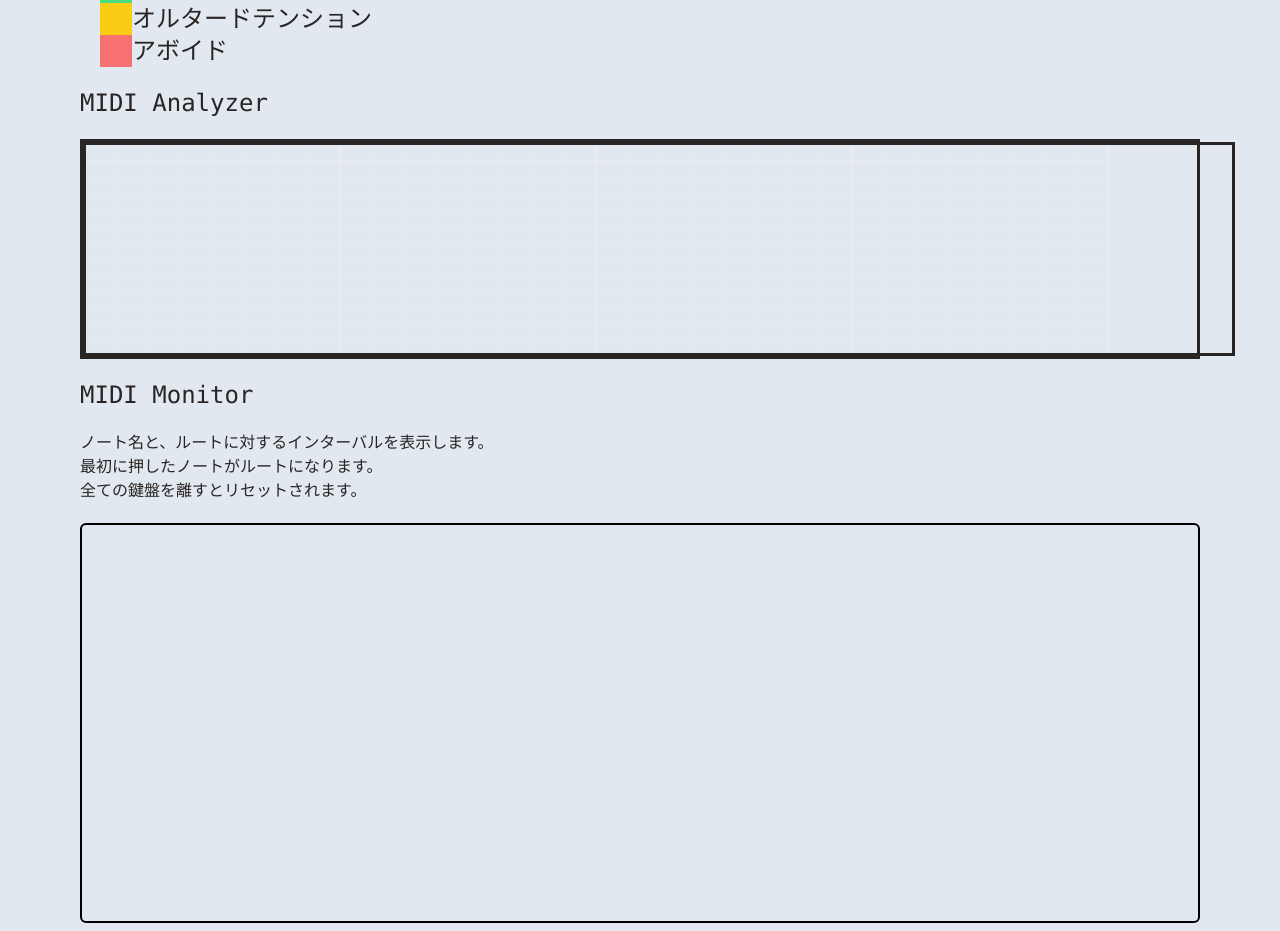
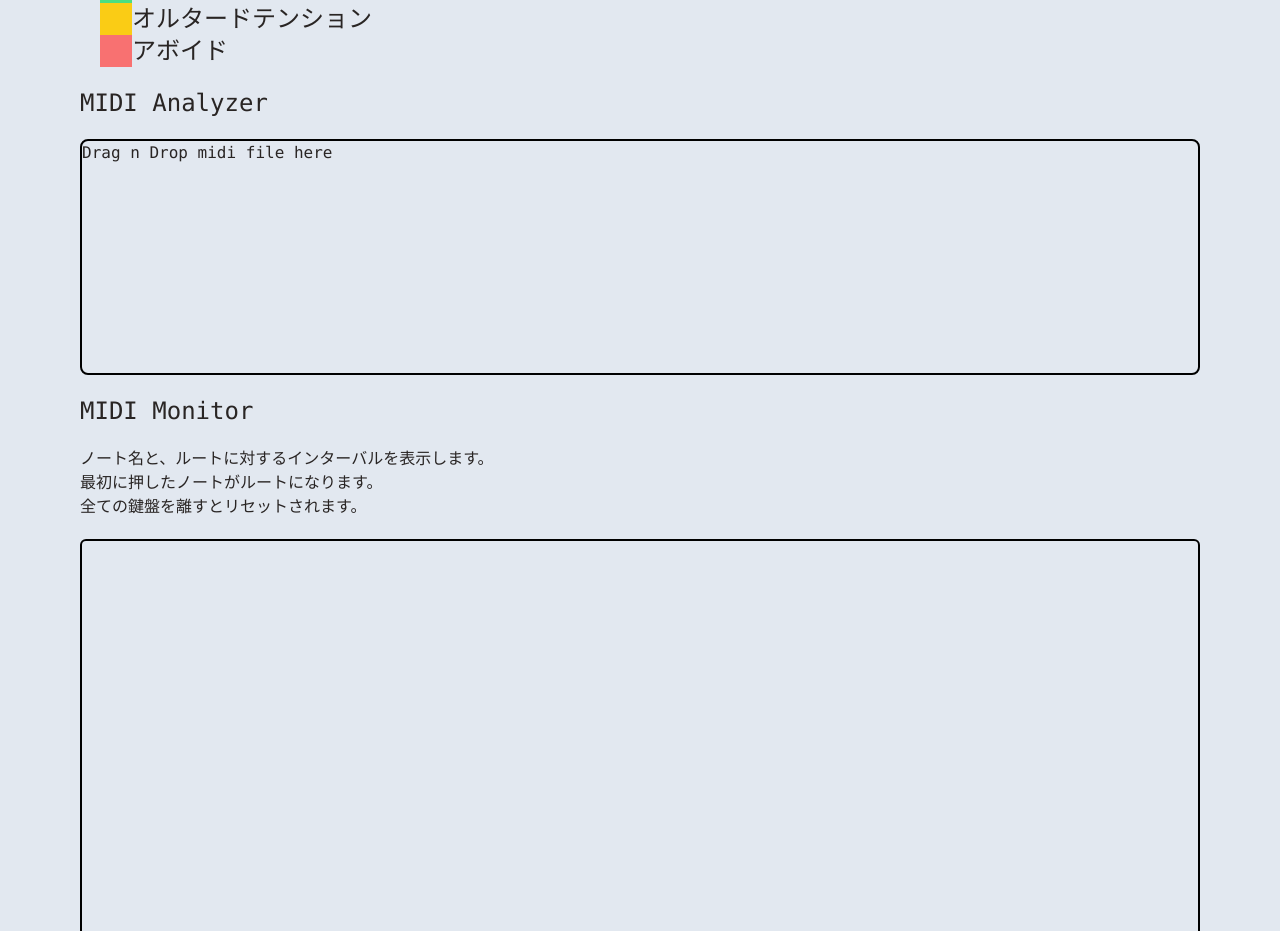
Before and after one commit to mmdev110/music_tools_frontend, a React (Create React App) app: page /edit/new in a window 1280 px wide. Shown: the part 2140-3071 px from the top of the page. Built offline with nearby package versions, Linux system fonts and the light colour scheme.

Commit message:
more edit page fix

```diff
--- a/src/Components/MidiMonitor.tsx
+++ b/src/Components/MidiMonitor.tsx
@@ -26,7 +26,7 @@ const MidiMonitor = () => {
             //console.log(event.port.manufacturer)
         })
         access.inputs.forEach((input, key) => {
-            console.log(input.name)
+            //console.log(input.name)
             input.addEventListener('midimessage', handleInput)
         })
     }
--- a/src/Components/Modes.tsx
+++ b/src/Components/Modes.tsx
@@ -1,6 +1,6 @@
 import React, { useState, useEffect } from 'react'
 import * as Constants from '../Constants'
-import { TERMS } from '../Constants'
+import { TERMS, NoteColors } from 'Constants'
 import * as Utils from '../utils'
 import * as Types from '../types'
 
@@ -38,12 +38,12 @@ const Modes = (props: Props) => {
                     //console.log(index)
                     //console.log(mode)
                     if (mode.chordTones.includes(index))
-                        style = Colors.ChordTone
-                    if (mode.avoids.includes(index)) style = Colors.Avoid
+                        style = NoteColors.ChordTone
+                    if (mode.avoids.includes(index)) style = NoteColors.Avoid
                     if (mode.naturalTensions.includes(index))
-                        style = Colors.NaturalTension
+                        style = NoteColors.NaturalTension
                     if (mode.alteredTensions.includes(index))
-                        style = Colors.AlteredTension
+                        style = NoteColors.AlteredTension
                 }
                 return { style: style, value: elem.flat }
             })
@@ -127,33 +127,28 @@ const Modes = (props: Props) => {
             {/*凡例*/}
             <div className="ml-5 mt-5 flex flex-col">
                 <div className="flex">
-                    <div className={Colors.ChordTone + ' px-4'}></div>
+                    <div className={NoteColors.ChordTone + ' px-4'}></div>
                     <div>コードトーン</div>
                 </div>
                 <div className="flex">
-                    <div className={Colors.NaturalTension + ' px-4'}></div>
+                    <div className={NoteColors.NaturalTension + ' px-4'}></div>
                     <div>ナチュラルテンション</div>
                 </div>
 
                 <div className="flex">
-                    <div className={Colors.AlteredTension + ' px-4'}></div>
+                    <div className={NoteColors.AlteredTension + ' px-4'}></div>
 
                     <div>オルタードテンション</div>
                 </div>
                 <div className="flex">
-                    <div className={Colors.Avoid + ' px-4'}></div>
+                    <div className={NoteColors.Avoid + ' px-4'}></div>
                     <div>アボイド</div>
                 </div>
             </div>
         </div>
     )
 }
-const Colors = {
-    ChordTone: 'bg-sky-400',
-    Avoid: 'bg-red-400',
-    NaturalTension: 'bg-green-400',
-    AlteredTension: 'bg-yellow-400',
-}
+
 type CellProps = {
     style?: string
     onClick?: Function
--- a/src/Components/SequenceAnalyzer.tsx
+++ b/src/Components/SequenceAnalyzer.tsx
@@ -1,6 +1,6 @@
 import React, { useState, useEffect } from 'react'
 import * as Constants from '../Constants'
-import { TERMS } from '../Constants'
+import { TERMS, NoteColors } from '../Constants'
 import * as Utils from '../utils'
 import * as Types from '../types'
 import { SequencerNote, SequencerSetting } from '../types'
@@ -162,32 +162,19 @@ const SequenceAnalyzer = ({
         onMidiNoteClick(indexes)
     }
     return (
-        <div className="Sequencer-Analyzer">
+        <div className="">
             <div className="DropZone">
                 <Dropzone noClick={true} onDrop={processFiles}>
                     {({ getRootProps, getInputProps }) => (
                         <section>
-                            <div
-                                style={{ border: 'solid' }}
-                                {...getRootProps()}
-                            >
+                            <div style={{}} {...getRootProps()}>
                                 <input {...getInputProps()} />
-                                <div
-                                    style={{
-                                        width: '90vw',
-                                        overflowX: 'auto',
-                                        border: 'solid',
-                                    }}
-                                >
-                                    {fileName && <div>{fileName}</div>}
-                                    {/*}
-                <RootForm
-                    form={rootForm}
-                    scaleForm={scaleForm}
-                    onChange={rootFormOnChange}
-                    setting={setting}
-                />
-                    {*/}
+                                <div className="rounded-lg border-2 border-black">
+                                    <div>
+                                        {fileName
+                                            ? fileName
+                                            : 'Drag n Drop midi file here'}
+                                    </div>
                                     <Sequencer
                                         setting={setting}
                                         notes={notes}
@@ -253,12 +240,13 @@ const analyzeNotes = (notes: SequencerNote[], scaleForm: Types.ScaleForm) => {
                 //console.log('pitch = ', note.pitch)
                 //console.log({ indexInMode })
                 if (mode.chordTones.includes(indexInMode))
-                    note.style = 'Chord-Tone'
-                if (mode.avoids.includes(indexInMode)) note.style = 'Avoid'
+                    note.style = NoteColors.ChordTone
+                if (mode.avoids.includes(indexInMode))
+                    note.style = NoteColors.Avoid
                 if (mode.naturalTensions.includes(indexInMode))
-                    note.style = 'Natural-Tension'
+                    note.style = NoteColors.NaturalTension
                 if (mode.alteredTensions.includes(indexInMode))
-                    note.style = 'Altered-Tension'
+                    note.style = NoteColors.AlteredTension
             }
         }
 
--- a/src/Components/Sequencer.tsx
+++ b/src/Components/Sequencer.tsx
@@ -6,7 +6,6 @@ import { SequencerNote, SequencerSetting } from '../types'
 import { Midi } from '@tonejs/midi'
 import Dropzone from 'react-dropzone'
 import MidiTypes from '@tonejs/midi/dist/Note'
-import { isPropertySignature } from 'typescript'
 
 type Props = {
     notes: SequencerNote[]
@@ -25,13 +24,14 @@ type NotesInfo = {
     onClick: (index: number) => void
 }
 const FixedSequencerStyle: React.CSSProperties = {
-    backgroundColor: '',
+    //backgroundColor: '',
     backgroundImage: `
-    linear-gradient(0deg, transparent calc(100% - 3px), #f0f0f040 calc(100% - 3px)),
-    linear-gradient(90deg,transparent calc(100% - 3px), #f0f0f040 calc(100% - 3px)),
-    linear-gradient(0deg, transparent calc(100% - 1px), #f0f0f040 calc(100% - 1px)),
-    linear-gradient(90deg, transparent calc(100% - 1px), #f0f0f040 calc(100% - 1px))
+    linear-gradient(0deg, transparent calc(100% - 3px), ##5c5c5c40 calc(100% - 3px)),
+    linear-gradient(90deg,transparent calc(100% - 3px), ##5c5c5c40 calc(100% - 3px)),
+    linear-gradient(0deg, transparent calc(100% - 1px), ##5c5c5c40 calc(100% - 1px)),
+    linear-gradient(90deg, transparent calc(100% - 1px), ##5c5c5c40 calc(100% - 1px))
     `,
+
     backgroundSize: `
     ${pixelWidth}px ${pixelHeight * 12}px,
     ${pixelWidth * 8}px ${pixelHeight}px,
@@ -39,7 +39,6 @@ const FixedSequencerStyle: React.CSSProperties = {
     ${pixelWidth}px ${pixelHeight}px`,
     backgroundRepeat: 'repeat',
     backgroundPosition: 'bottom left',
-
     display: 'block',
     position: 'relative',
 }
@@ -77,7 +76,7 @@ const Sequencer = (props: Props) => {
         const sequencerStyle: React.CSSProperties = generateSequencerStyle(
             props.setting
         )
-        //console.log(props.setting)
+        console.log(sequencerStyle)
         return <div style={sequencerStyle}>{renderNotes()}</div>
     }
     const generateSequencerStyle = (
@@ -107,7 +106,7 @@ const Sequencer = (props: Props) => {
         })
     }
 
-    return <div className="Sequencer">{renderSequencer()}</div>
+    return renderSequencer()
 }
 
 type NoteProps = {
@@ -132,7 +131,7 @@ const SingleNote = ({ note, setting, onClick, index }: NoteProps) => {
     const top = calcTopMargin(note, setting.maxOctave) //ノートのy座標
 
     const noteStyle: React.CSSProperties = {
-        ...FixedNoteStyle,
+        height: pixelHeight,
         left: left,
         top: top,
         width: width,
@@ -141,8 +140,10 @@ const SingleNote = ({ note, setting, onClick, index }: NoteProps) => {
         onClick(index)
     }
     //console.log(noteStyle)
+    let className = 'absolute border-2 border-black pb-1 text-xs'
+    if (note.style) className = className + ' ' + note.style
     return (
-        <span className={note.style} style={noteStyle} onClick={noteOnClick}>
+        <span className={className} style={noteStyle} onClick={noteOnClick}>
             {`${note.isRoot ? 'r' : ''}${note.name}`}
             {note.interval && `-${note.interval}`}
         </span>
--- a/src/constants.ts
+++ b/src/constants.ts
@@ -365,8 +365,14 @@ export const CHORD_RE = {
 
 export const Sequencer = {
     ticksPerBar: 1920,
-    pixelHeight: 16,
+    pixelHeight: 16, //px
     pixelWidth: 32,
     pixelResolution: 8, //1ピクセル=1/8小節
-    barWidth: 24 * 8, //gridPixelWidth * gridResolution
+    barWidth: 32 * 8, //gridPixelWidth * gridResolution
 }
+export const NoteColors = {
+    ChordTone: 'bg-sky-400',
+    Avoid: 'bg-red-400',
+    NaturalTension: 'bg-green-400',
+    AlteredTension: 'bg-yellow-400',
+}
```
